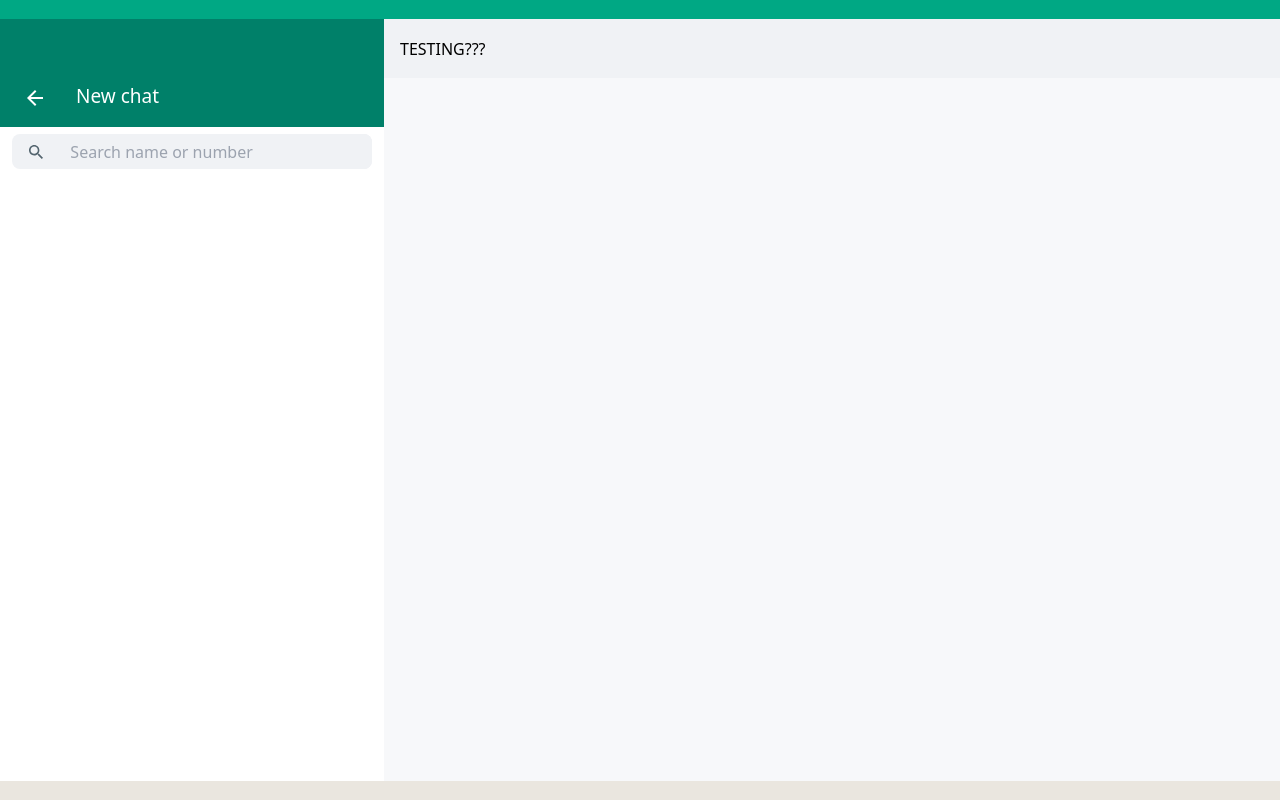
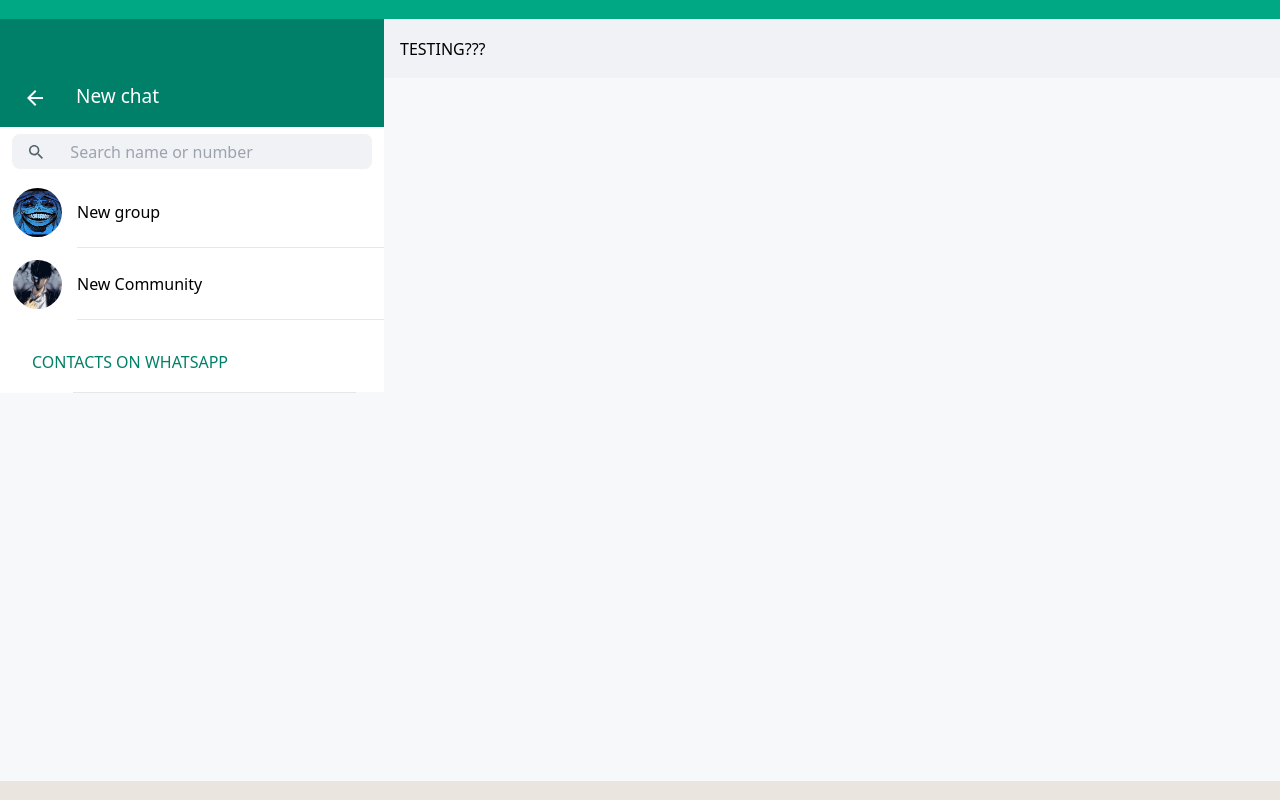
Before and after one commit to kohzhixian/ConnectWithPeople-frontend, a React (Vite) app: page / in a window 1280 px wide. Both pictures are taken after a click on the element 298 px from the left and 48 px from the top of the page. Built offline with nearby package versions, Linux system fonts and the light colour scheme.

Commit message:
created new char overlay side bar items

```diff
--- a/src/components/ChatRoom.tsx
+++ b/src/components/ChatRoom.tsx
@@ -1,4 +1,6 @@
+import { Fragment } from "react/jsx-runtime";
 import { ChatRoomIcon } from "./Icons/ChatRoomIcon";
+import { SidebarItemDiv } from "./SidebarItemDiv";
 
 export const ChatRoom = ({
   id,
@@ -20,13 +22,13 @@
   handleChatRoomClick: (id: string) => void;
 }) => {
   return (
-    <div
-      className={`flex flex-row relative h-[72px] w-[491px] ${
-        isClicked ? "bg-backgroundDefaultActive" : "bg-white"
-      }  hover:bg-backgroundDefaultActive hover:cursor-pointer`}
-      onClick={() => handleChatRoomClick(id)}
+    <SidebarItemDiv
+      id={id}
+      handleClick={handleChatRoomClick}
+      isClicked={isClicked}
     >
-      <div className="flex h-[72px] w-[77px] pl-[13px] pr-[15px] items-center">
+      <Fragment>
+        <div className="flex h-cellHeight w-[77px] pl-[13px] pr-[15px] items-center">
           <ChatRoomIcon imageIcon={chatRoomImage} />
         </div>
         <div className="flex flex-col justify-center w-[399px] pr-[15px]">
@@ -44,6 +46,7 @@
             <span className="truncate w-auto">{messageSent}</span>
           </div>
         </div>
-    </div>
+      </Fragment>
+    </SidebarItemDiv>
   );
 };
--- /dev/null
+++ b/src/components/Divider.tsx
@@ -0,0 +1,8 @@
+export default function Divider() {
+  return (
+    <div className="flex items-center">
+      <div className="h-[1px] w-[73px] bg-white"></div>
+      <div className="bg-gray-200 h-[1px] flex-grow mr-7"></div>
+    </div>
+  );
+}
--- a/src/components/NewChatOverlay.tsx
+++ b/src/components/NewChatOverlay.tsx
@@ -1,4 +1,8 @@
-import { SearchTextfieldPlaceholders } from "../constants/SearchTextfieldPlaceholders";
+import { ContactsIndicator } from "../constants/ContactsIndicator.constants";
+import { NewChatOverlayItemConstants } from "../constants/NewChatOverlayItemConstants.constants";
+import { SearchTextfieldPlaceholders } from "../constants/SearchTextfieldPlaceholders.constants";
+import Divider from "./Divider";
+import { NewChatOverlayItem } from "./NewChatOverlayItem";
 import { SearchTextfield } from "./SearchTextfield";
 import { SidebarOverlayHeader } from "./SidebarOverlayHeader";
 
@@ -15,7 +19,20 @@
     <div className="flex-CND_flex max-w-30% flex-col overflow-hidden h-full">
       <SidebarOverlayHeader handleBackButtonClicked={handleBackButtonClicked} />
       <SearchTextfield placeholder={SearchTextfieldPlaceholders.nameOrNumber} />
-      <div className="h-full bg-white"></div>
+
+      {NewChatOverlayItemConstants.map((data) => (
+        <NewChatOverlayItem
+          key={data.id}
+          id={data.id}
+          newChatOverlayItemIcon={data.newChatOverlayItemIcon}
+          newChatOverlayItemLabel={data.newChatOverlayItemLabel}
+        />
+      ))}
+
+      <div className="h-cellHeight w-[493px] bg-white uppercase pt-[30px] pr-0 pb-chatSpacing pl-[32px] text-panelBackgroundColor">
+        {ContactsIndicator.contactsOnWhatsapp}
+      </div>
+      <Divider />
     </div>
   );
 };
--- /dev/null
+++ b/src/components/NewChatOverlayItem.tsx
@@ -0,0 +1,24 @@
+import { Fragment } from "react/jsx-runtime";
+import { SidebarItemDiv } from "./SidebarItemDiv";
+import { ChatRoomIcon } from "./Icons/ChatRoomIcon";
+
+export const NewChatOverlayItem = ({
+  newChatOverlayItemIcon,
+  newChatOverlayItemLabel,
+}: {
+  newChatOverlayItemIcon: string;
+  newChatOverlayItemLabel: string;
+}) => {
+  return (
+    <SidebarItemDiv>
+      <Fragment>
+        <div className="flex h-cellHeight w-[77px] pl-[13px] pr-[15px] items-center">
+          <ChatRoomIcon imageIcon={newChatOverlayItemIcon} />
+        </div>
+        <div className="flex flex-col justify-center w-[399px] pr-[15px] border-b border-gray-200">
+          {newChatOverlayItemLabel}
+        </div>
+      </Fragment>
+    </SidebarItemDiv>
+  );
+};
--- a/src/components/Sidebar.tsx
+++ b/src/components/Sidebar.tsx
@@ -1,5 +1,5 @@
-import { SearchTextfieldPlaceholders } from "../constants/SearchTextfieldPlaceholders";
-import { TabButtonLabel } from "../constants/TabButtonLabel";
+import { SearchTextfieldPlaceholders } from "../constants/SearchTextfieldPlaceholders.constants";
+import { TabButtonLabel } from "../constants/TabButtonLabel.constants";
 import { chat_room_dummy_data } from "../data/chat_room_dummy_data";
 import { chatRoomInterface } from "../types/chatRoomType";
 import { ChatRoom } from "./ChatRoom";
--- /dev/null
+++ b/src/components/SidebarItemDiv.tsx
@@ -0,0 +1,22 @@
+export const SidebarItemDiv = ({
+  id,
+  isClicked,
+  handleClick,
+  children,
+}: {
+  id?: string;
+  isClicked?: boolean;
+  handleClick?: (id: string) => void;
+  children?: React.ReactElement;
+}) => {
+  return (
+    <div
+      className={`flex flex-row relative h-cellHeight w-[493px] ${
+        isClicked ? "bg-backgroundDefaultActive" : "bg-white"
+      }  hover:bg-backgroundDefaultActive hover:cursor-pointer`}
+      onClick={() => handleClick && handleClick(String(id))}
+    >
+      {children}
+    </div>
+  );
+};
--- /dev/null
+++ b/src/constants/ContactsIndicator.constants.ts
@@ -0,0 +1,3 @@
+export const ContactsIndicator = {
+  contactsOnWhatsapp: "CONTACTS ON WHATSAPP",
+};
--- /dev/null
+++ b/src/constants/NewChatOverlayItemConstants.constants.ts
@@ -0,0 +1,15 @@
+import mockImage1 from "../assets/images/mock-test-image.jpg";
+import mockImage2 from "../assets/images/mock-test-image2.jpg";
+
+export const NewChatOverlayItemConstants = [
+  {
+    id: "1",
+    newChatOverlayItemIcon: `${mockImage1}`,
+    newChatOverlayItemLabel: "New group",
+  },
+  {
+    id: "2",
+    newChatOverlayItemIcon: `${mockImage2}`,
+    newChatOverlayItemLabel: "New Community",
+  },
+];
--- a/tailwind.config.js
+++ b/tailwind.config.js
@@ -28,12 +28,16 @@
         search_icon_div_height: "35px",
         h_full_header: "108px",
         drawerHeaderLineHeight: "23px",
+        cellHeight: "72px",
       },
       margin: {
         "19px": "19px",
       },
       maxWidth: {
         "30%": "30%",
+      },
+      padding: {
+        chatSpacing: "15px",
       },
       spacing: {
         "19px": "19px",
```
Also changed, not shown: src/constants/SearchTextfieldPlaceholders.constants.ts (renamed from src/constants/SearchTextfieldPlaceholders.ts), src/constants/TabButtonLabel.constants.ts (renamed from src/constants/TabButtonLabel.ts). Lines whose indentation alone changed are shown as unchanged.
